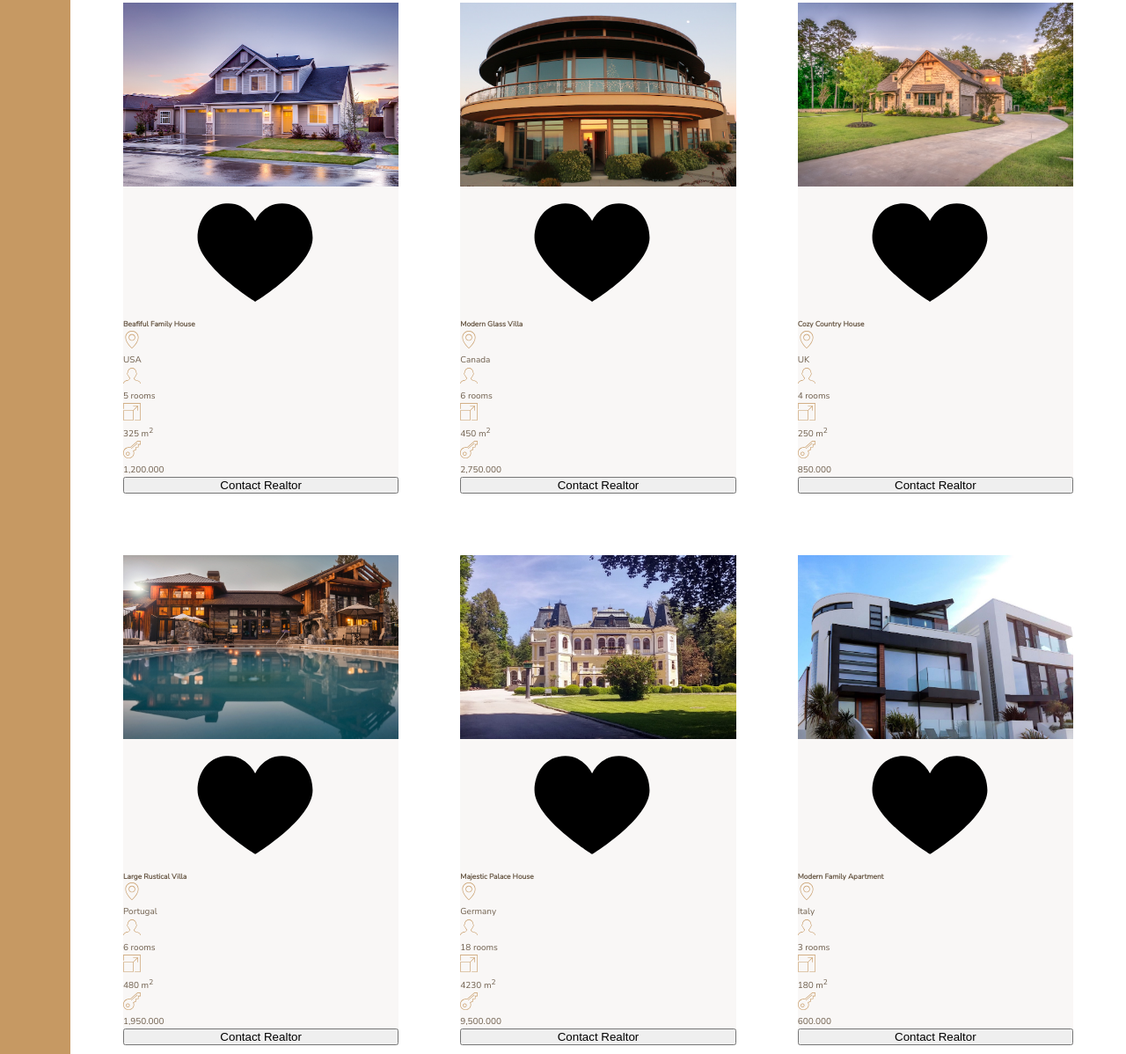
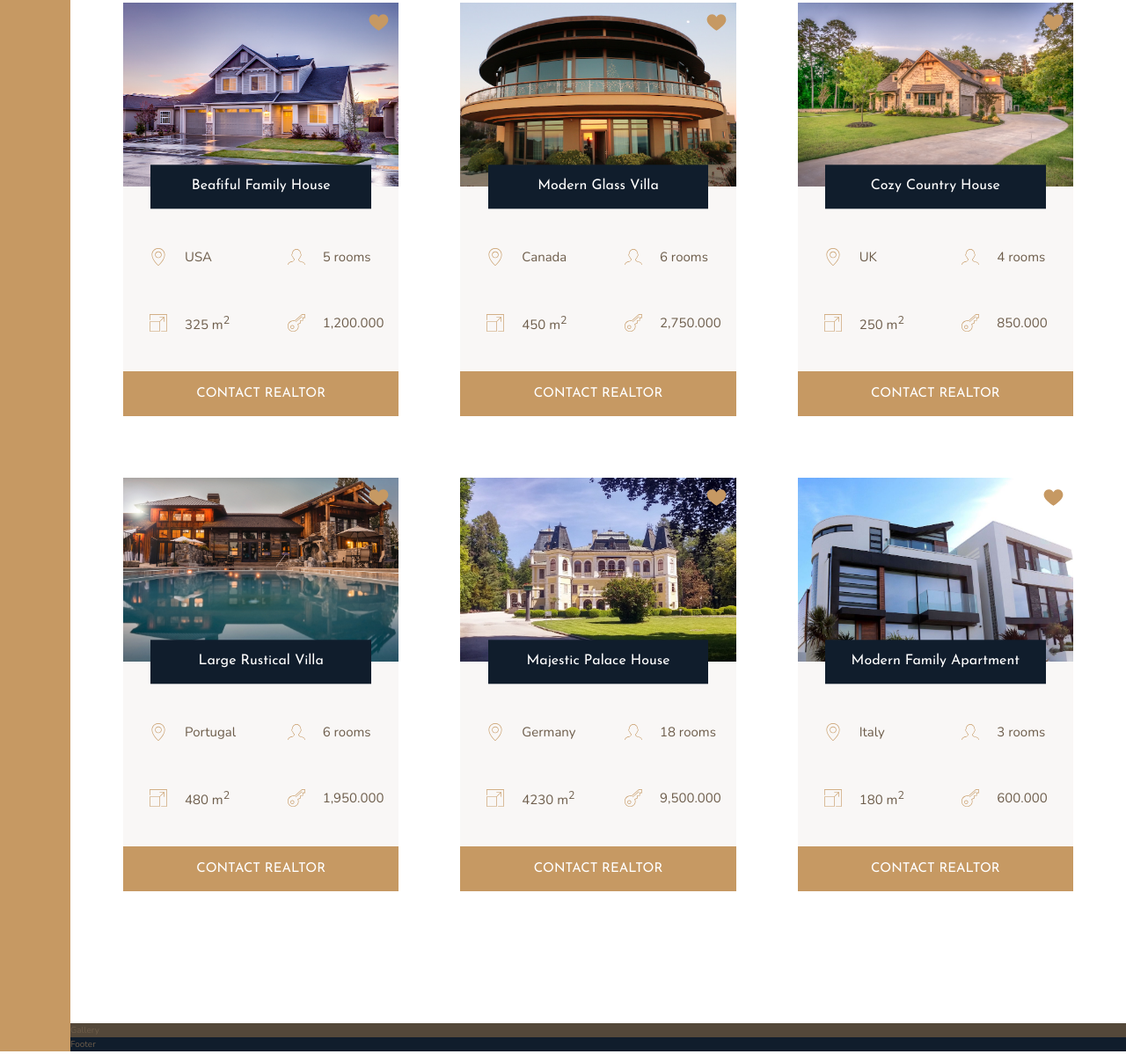
Before and after one commit to Caiko/nexter-course-project, a website: page index.html in a window 1280 px wide. Shown: the part 1967-3165 px from the top of the page at 88% size. Drawn offline with nearby package versions, Linux system fonts and the light colour scheme.

Commit message:
Finished homes

```diff
--- a/index.html
+++ b/index.html
@@ -142,7 +142,7 @@
           </svg>
           <p>1,200.000</p>
         </div>
-        <button class="cta">Contact Realtor</button>
+        <button class="btn home__btn">Contact Realtor</button>
       </div>
 
       <div class="home">
@@ -180,7 +180,7 @@
           </svg>
           <p>2,750.000</p>
         </div>
-        <button class="cta">Contact Realtor</button>
+        <button class="btn home__btn">Contact Realtor</button>
       </div>
 
       <div class="home">
@@ -218,7 +218,7 @@
           </svg>
           <p>850.000</p>
         </div>
-        <button class="cta">Contact Realtor</button>
+        <button class="btn home__btn">Contact Realtor</button>
       </div>
 
       <div class="home">
@@ -256,7 +256,7 @@
           </svg>
           <p>1,950.000</p>
         </div>
-        <button class="cta">Contact Realtor</button>
+        <button class="btn home__btn">Contact Realtor</button>
       </div>
 
       <div class="home">
@@ -294,7 +294,7 @@
           </svg>
           <p>9,500.000</p>
         </div>
-        <button class="cta">Contact Realtor</button>
+        <button class="btn home__btn">Contact Realtor</button>
       </div>
 
       <div class="home">
@@ -332,7 +332,7 @@
           </svg>
           <p>600.000</p>
         </div>
-        <button class="cta">Contact Realtor</button>
+        <button class="btn home__btn">Contact Realtor</button>
       </div>
     </section>
 
--- a/sass/_homes.scss
+++ b/sass/_homes.scss
@@ -13,21 +13,65 @@
   background-color: $color-grey-light-1;
 
   display: grid;
+  grid-template-columns: repeat(2, 1fr);
+  gap: 3.5rem 0;
 
   &__img {
     width: 100%;
+    grid-row: 1/2;
+    grid-column: 1/-1;
+    z-index: 1;
   }
 
   &__like {
+    grid-row: 1/2;
+    grid-column: 2/3;
+
+    fill: $color-primary;
+    height: 2.5rem;
+    width: 2.5rem;
+    z-index: 2;
+    margin: 1rem;
+
+    justify-self: end;
   }
 
   &__name {
+    grid-row: 1/2;
+    grid-column: 1/-1;
+
+    width: 80%;
+    justify-self: center;
+    align-self: end;
+    z-index: 2;
+    transform: translateY(50%);
+    // This will transform the element 50% of its height
+
+    font-family: $font-display;
+    text-align: center;
+    font-size: 1.6rem;
+    padding: 1.25rem;
+    background-color: $color-secondary;
+    color: white;
+    font-weight: 400;
+  }
+
+  &__location,
+  &__rooms {
+    margin-top: 2.5rem;
   }
 
   &__location,
   &__rooms,
   &__area,
   &__price {
+    font-size: 1.5rem;
+    margin-left: 2rem;
+
+    display: flex;
+    align-items: center;
+    gap: 1rem;
+
     svg {
       fill: $color-primary;
       height: 2rem;
@@ -35,6 +79,11 @@
     }
 
     p {
+      align-content: center;
     }
   }
+
+  .home__btn {
+    grid-column: 1/-1;
+  }
 }
```
Also changed, not shown: css/style.css, 1 other file.
